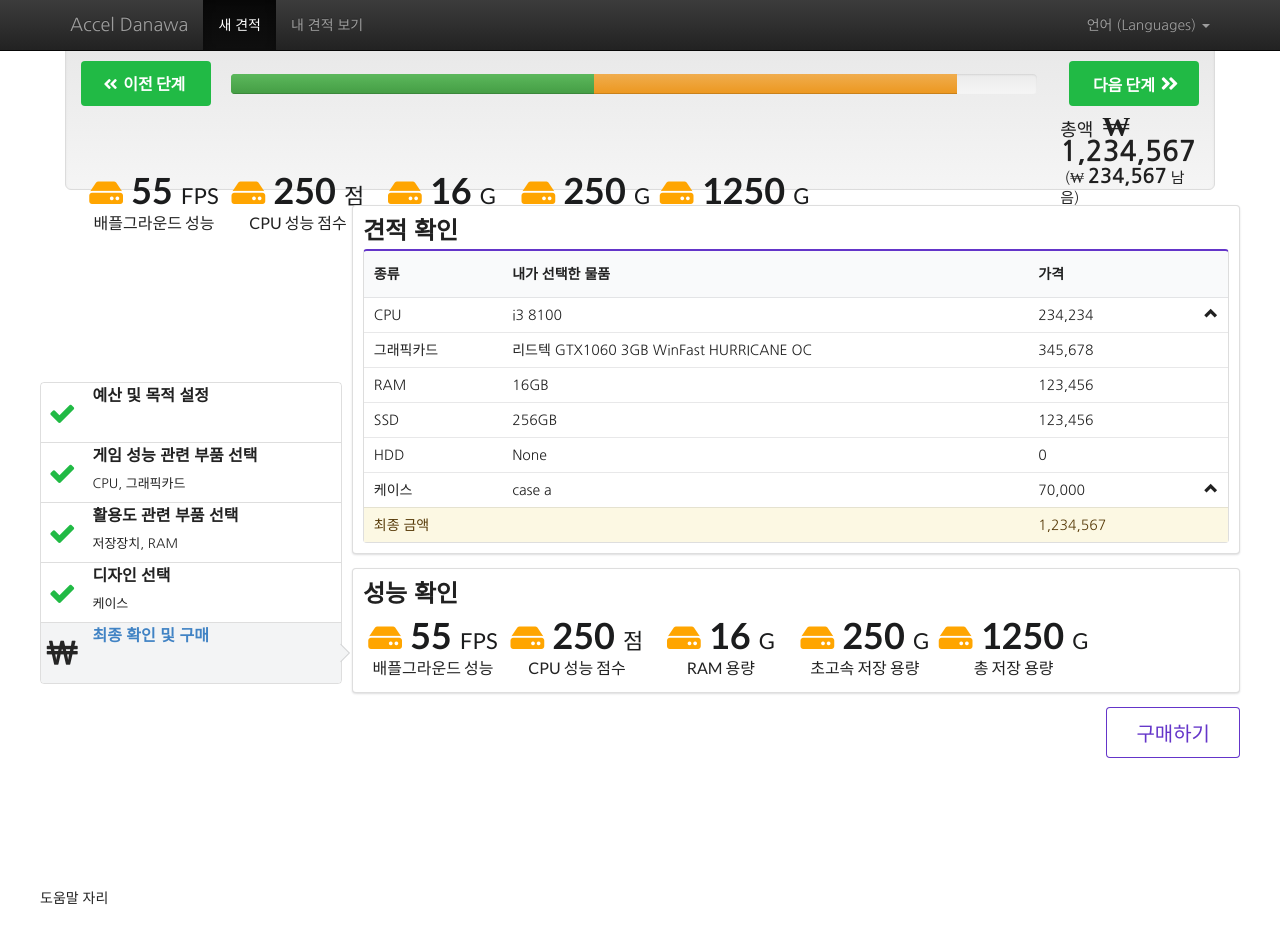
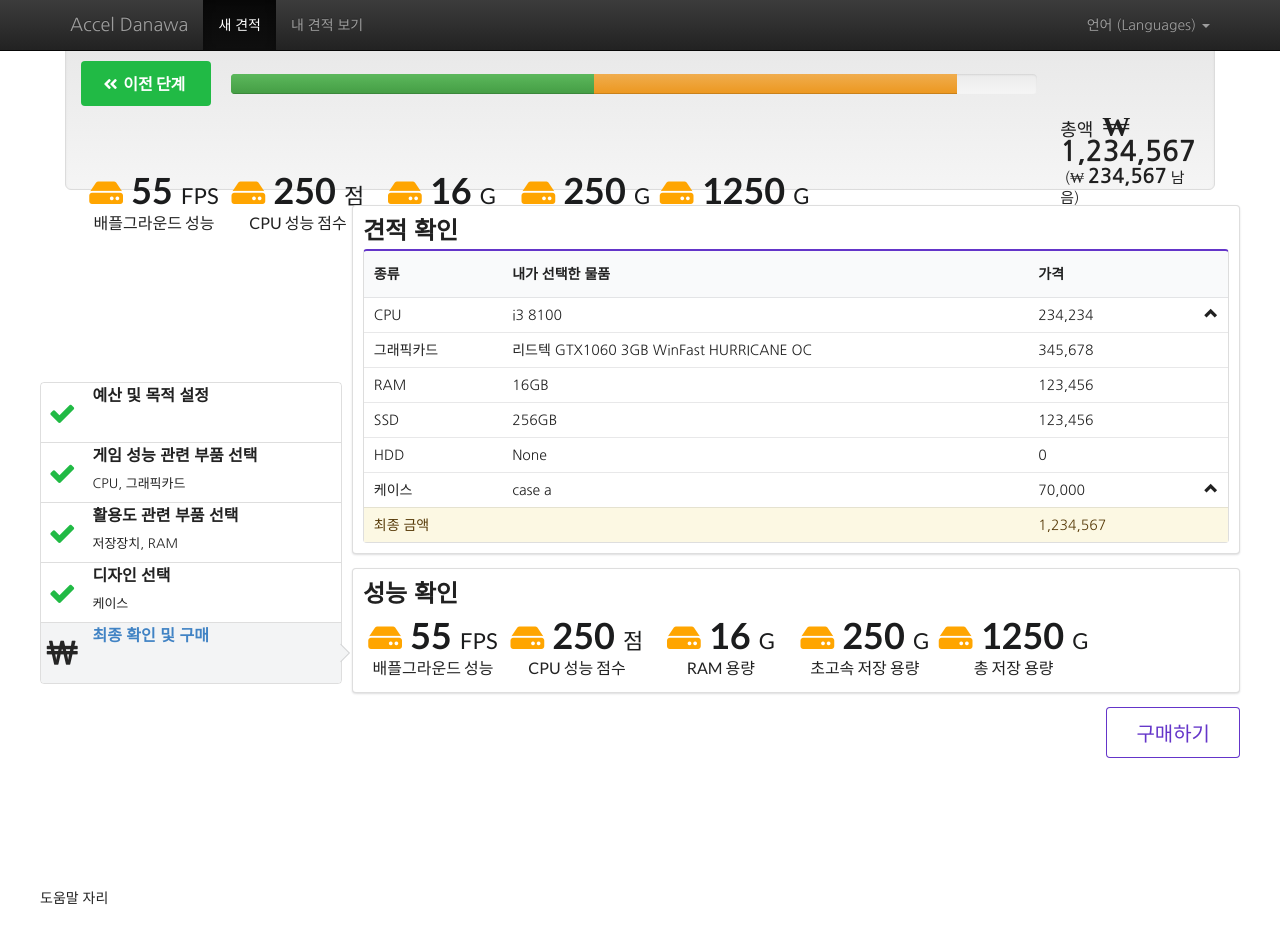
Before and after one commit to EEngblo/2018_CS374, a plain HTML site: page step5.html in a window 1280 px wide. Drawn offline with nearby package versions, Linux system fonts and the light colour scheme.

Commit message:
delete next stage button
delete next stage button

```diff
--- a/step5.html
+++ b/step5.html
@@ -106,13 +106,7 @@
             </td>
             <td id="nextStepCell" class="stateIndicatorFirstRow buttonCell">
               <span style="float:right; margin-top:15px;">
-                <button
-                 align="right" id="nextButton" dxr class="ui green button moveStepButton"
-                 onclick="javasctript:window.location.href='./step3.html';">
-                 <span class="moveStepButtontext" id="nextButtontext">&nbsp;다음 단계&nbsp;</span>
-                 <i class="fa fa-angle-double-right" style="font-size: 20px;"></i>
-                </button>
-              </span>
+
             </td>
           </tr>
           <tr>
```
